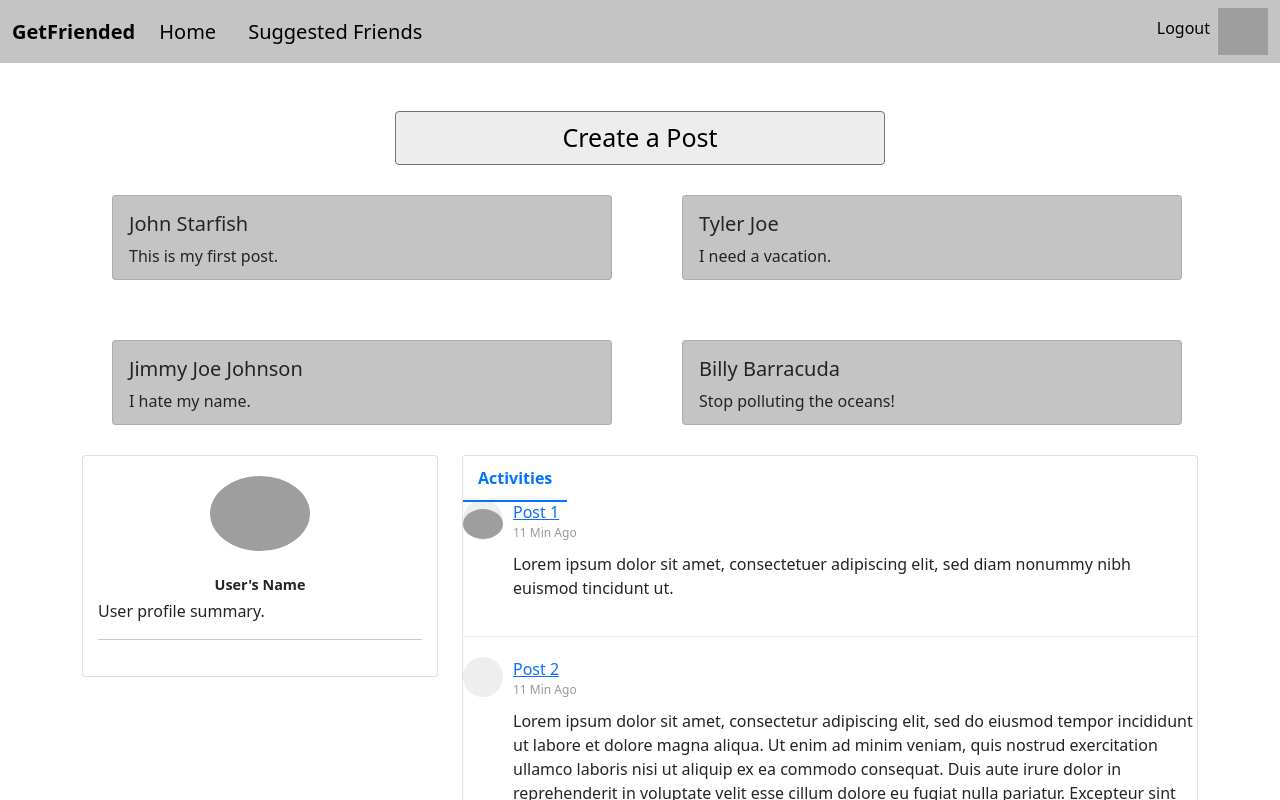
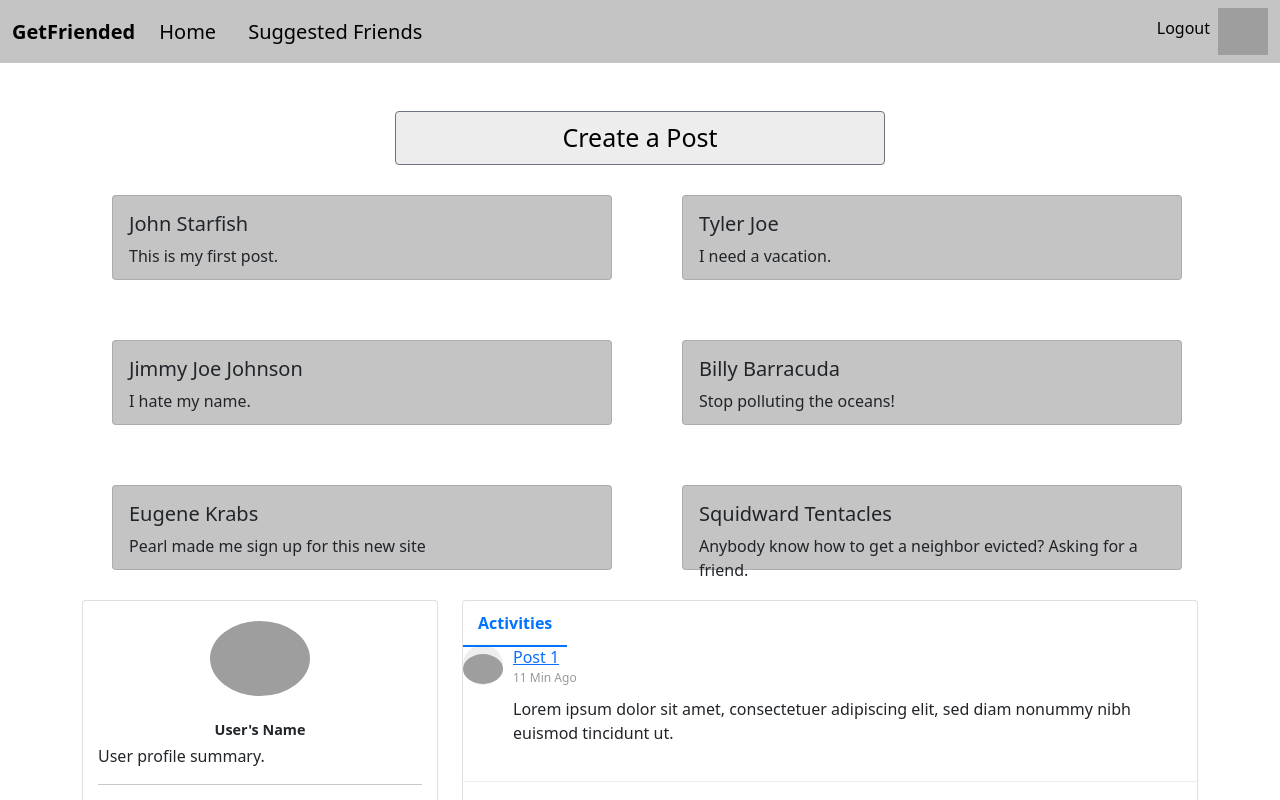
Before and after one commit to sporkupine/GetFriended, an Angular app: page / in a window 1280 px wide. Shown: the top 800 px of the page. Built offline with nearby package versions, Linux system fonts and the light colour scheme; grey boxes are pictures that could not be loaded.

Commit message:
created shared folder, expanded profile

```diff
--- a/src/app/posts/posts.component.ts
+++ b/src/app/posts/posts.component.ts
@@ -1,5 +1,5 @@
 import { Component, OnInit } from '@angular/core';
-import { Post } from './post.model';
+import { Post } from '../shared/post.model';
 import { PostsService } from './posts.service';
 
 @Component({
--- a/src/app/posts/posts.service.ts
+++ b/src/app/posts/posts.service.ts
@@ -1,12 +1,11 @@
 import { Injectable } from '@angular/core';
-import { Post } from './post.model';
+import { Post } from '../shared/post.model';
 
 @Injectable({
-  providedIn: 'root'
+  providedIn: 'root',
 })
 export class PostsService {
-
-    constructor() { }
+  constructor() {}
 
   posts: Post[] = [
     {
@@ -19,16 +18,24 @@ export class PostsService {
     },
     {
       name: 'Jimmy Joe Johnson',
-          content: 'I hate my name.'
+      content: 'I hate my name.',
     },
     {
       name: 'Billy Barracuda',
-          content: 'Stop polluting the oceans!'
-        }
+      content: 'Stop polluting the oceans!',
+    },
+    {
+      name: 'Eugene Krabs',
+      content: 'Pearl made me sign up for this new site',
+    },
+    {
+      name: 'Squidward Tentacles',
+      content:
+        'Anybody know how to get a neighbor evicted? Asking for a friend.',
+    },
   ];
 
   getPosts() {
     return this.posts;
   }
-
 }
```
Also changed, not shown: src/app/profile/profile.component.html (+2 -5 lines), src/app/shared/post.model.ts (renamed from src/app/posts/post.model.ts), src/app/shared/user.model.ts (renamed from src/app/profile/user.model.ts). Lines whose indentation alone changed are shown as unchanged.
